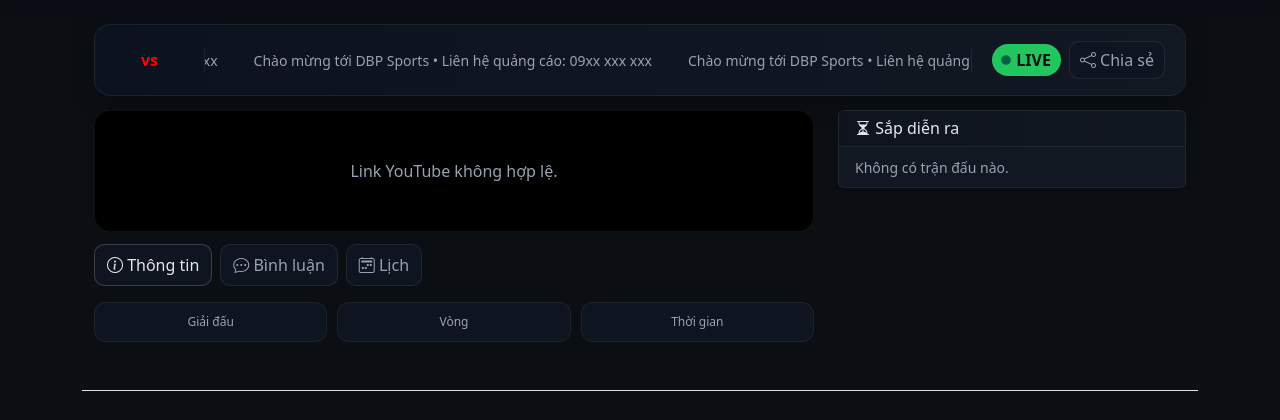
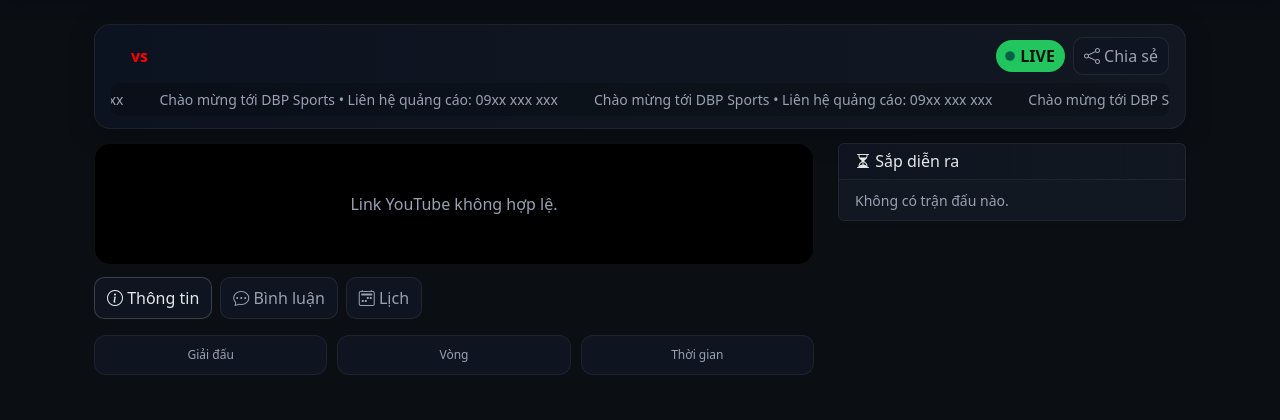
Before and after one commit to dbpsportsvn-glitch/dbpsports, a Django app: page /livestream/ in a window 1280 px wide. Shown: the part 64-484 px from the top of the page. Run offline with Django 5.2, Linux system fonts and the light colour scheme; data that the repository does not hold is empty; parts of the project's set-up code (start-up, migrations or seed data) failed here and were passed over; some libraries are stand-ins or nearby versions.

Commit message:
Fix Trang Live

```diff
--- a/backend/tournaments/static/tournaments/live.css
+++ b/backend/tournaments/static/tournaments/live.css
@@ -5,7 +5,7 @@ body { background: var(--bg); color: var(--text); }
 .card, .list-group-item { background: var(--panel); color: var(--text); border: 1px solid rgba(255,255,255,0.06); }
 .card-header { background: linear-gradient(90deg,#0f1520,transparent); border-bottom: 1px solid rgba(255,255,255,0.06); }
 .text-muted{ color: var(--muted)!important; }
-.live-hero{ background: linear-gradient(90deg,#0c1320,#121822); border:1px solid rgba(255,255,255,.06); border-radius:16px; padding:16px 20px; margin-bottom:14px; box-shadow: 0 6px 24px rgba(0,0,0,.35);}
+.live-hero{ background: linear-gradient(90deg,#0c1320,#121822); border:1px solid rgba(255,255,255,.06); border-radius:16px; margin-bottom:14px; box-shadow: 0 6px 24px rgba(0,0,0,.35);}
 .team{ display:flex; align-items:center; gap:10px; }
 .team .logo{ width:32px; height:32px; border-radius:8px; background:#1a2332; display:inline-flex; align-items:center; justify-content:center; font-weight:700; }
 .vsep{ opacity:.25; margin:0 10px; }
@@ -16,7 +16,7 @@ body { background: var(--bg); color: var(--text); }
 .small-btn:hover{ color:var(--text); border-color: rgba(255,255,255,.18); }
 .video-wrap{ border-radius:16px; overflow:hidden; border:1px solid rgba(255,255,255,.06); background:#000; }
 .tabbar{ display:flex; gap:8px; margin-top:12px; }
-.tabbar .tab{ padding:8px 12px; border-radius:10px; border:1px solid rgba(255,255,255,.08); color:var(--muted); background:#0f1520; }
+.tabbar .tab{ padding:8px 12px; border-radius:10px; border:1px solid rgba(255,255,255,.08); color:var(--muted); background:#0f1520; cursor:pointer; }
 .tabbar .tab.active{ color:var(--text); border-color:rgba(255,255,255,.18); }
 .sticky-col{ position: sticky; top:84px; }
 .match-item{ display:block; padding:12px; border-bottom:1px solid rgba(255,255,255,.06); }
@@ -25,43 +25,91 @@ body { background: var(--bg); color: var(--text); }
 .stat-grid{ display:grid; grid-template-columns:repeat(3,1fr); gap:10px; }
 .stat{ background:#0f1520; border:1px solid rgba(255,255,255,.06); border-radius:12px; padding:10px; text-align:center; }
 .live-page .team .logo{ display:none; }
+.live-page .tab-panel{ display:none; }
+.live-page .tab-panel.is-active{ display:block; }
 
 /* Màu link trong "Sắp diễn ra" */
 .live-page .list-group .match-item,
 .live-page .list-group .match-item:link,
 .live-page .list-group .match-item:visited{
-  color: var(--text);            /* đổi theo ý */
+  color: var(--text);
   text-decoration: none;
 }
-
 .live-page .list-group .match-item:hover{
-  color: #fff;                   /* màu khi hover */
+  color: #fff;
   background:#0f1520;
 }
-
 .live-page .list-group .match-item,
 .live-page .list-group .match-item strong{ color: #ffe600; }
 
 /* Chỉ đổi màu "vs" ở header */
 .live-page .live-hero .vsep{
-  color:#ff0000;   /* đổi mã màu tùy ý */
-  opacity:1;       /* nếu muốn rõ hơn */
-  font-weight:800; /* tùy chọn */
+  color:#ff0000;
+  opacity:1;
+  font-weight:800;
 }
 
-.live-page .tabbar .tab{ cursor:pointer; }
-.live-page .tab-panel{ display:none; }
-.live-page .tab-panel.is-active{ display:block; }
+/* --- BẮT ĐẦU CẤU TRÚC GIAO DIỆN MỚI --- */
+
+/* Cấu trúc mới cho live-hero */
+.live-page .live-hero {
+  display: flex; /* Ghi đè lại ticker cũ */
+  flex-direction: column;
+  gap: 8px;
+  padding: 12px 16px;
+}
+
+.live-page .live-hero .live-hero-main {
+  display: flex;
+  align-items: center;
+  width: 100%;
+  gap: 1rem;
+}
+
+/* Class mới cho khu vực tên đội */
+.live-page .live-hero .live-hero-teams {
+    display: flex;
+    align-items: center;
+    gap: 10px;
+    min-width: 0;
+    flex-grow: 1;
+}
+
+/* Class mới cho khu vực nút bấm */
+.live-page .live-hero .live-hero-actions {
+    display: flex;
+    align-items: center;
+    gap: 8px;
+    margin-left: auto; /* Tự động đẩy sang phải */
+    flex-shrink: 0;
+}
+
+/* Đảm bảo tên đội quá dài không phá vỡ giao diện */
+.live-page .live-hero .team .h5 {
+    white-space: nowrap;
+    overflow: hidden;
+    text-overflow: ellipsis;
+}
+
+.live-page .live-hero .ticker-wrapper {
+  background: rgba(0,0,0,0.2);
+  border-radius: 8px;
+  padding: 6px 10px;
+  width: 100%;
+  display: flex;
+  overflow: hidden; /* Quan trọng để ticker hoạt động */
+}
 
 /* ticker chạy trong header */
-.live-page .live-hero{ gap:12px; }
 .live-page .live-hero .ticker-inline{
-  flex:1; margin:0 8px; height:24px; overflow:hidden;
-  display:flex; align-items:center; border-left:1px solid rgba(255,255,255,.06);
-  border-right:1px solid rgba(255,255,255,.06); padding:0 10px;
+  flex:1;
+  display:flex;
+  align-items:center;
 }
 .live-page .live-hero .ticker-inline .track{
-  display:inline-flex; gap:36px; white-space:nowrap;
+  display:inline-flex;
+  gap:36px;
+  white-space:nowrap;
   animation: livehdr 60s linear infinite;
 }
 .live-page .live-hero .ticker-inline:hover .track{ animation-play-state: paused; }
--- a/backend/tournaments/templates/tournaments/livestream.html
+++ b/backend/tournaments/templates/tournaments/livestream.html
@@ -11,8 +11,10 @@
 <div class="container mt-4">
 
 {# ======= HEADER / SCOREBOARD ======= #}
-  <div class="live-hero d-flex align-items-center">
-    <div class="d-flex align-items-center gap-3">
+  <div class="live-hero">
+    {# --- Hàng trên: Tỉ số & Nút --- #}
+    <div class="live-hero-main">
+      <div class="live-hero-teams">
         <div class="team">
           <div class="logo">{{ live_match.team1.name|slice:":2" }}</div>
           <strong class="h5 mb-0">{{ live_match.team1.name }}</strong>
@@ -23,7 +25,16 @@
           <strong class="h5 mb-0">{{ live_match.team2.name }}</strong>
         </div>
       </div>
+      <div class="live-hero-actions">
+        <span class="badge-live">LIVE</span>
+        <button id="shareBtn" class="small-btn" type="button">
+          <i class="bi bi-share"></i> Chia sẻ
+        </button>
+      </div>
+    </div>
 
+    {# --- Hàng dưới: Dòng chữ chạy --- #}
+    <div class="ticker-wrapper">
       <div class="ticker-inline" aria-label="Thông báo">
       <div class="track">
           <span class="item">{{ ticker_text|default:"Chào mừng tới DBP Sports • Liên hệ quảng cáo: 09xx xxx xxx" }}</span>
@@ -32,12 +43,6 @@
           <span class="item">{{ ticker_text|default:"Chào mừng tới DBP Sports • Liên hệ quảng cáo: 09xx xxx xxx" }}</span>
       </div>
       </div>
-
-    <div class="d-flex align-items-center gap-2">
-      <span class="badge-live">LIVE</span>
-        <button id="shareBtn" class="small-btn" type="button">
-        <i class="bi bi-share"></i> Chia sẻ
-        </button>
     </div>
   </div>
 
```
Also changed, not shown: 2 other files. Lines whose indentation alone changed are shown as unchanged.
